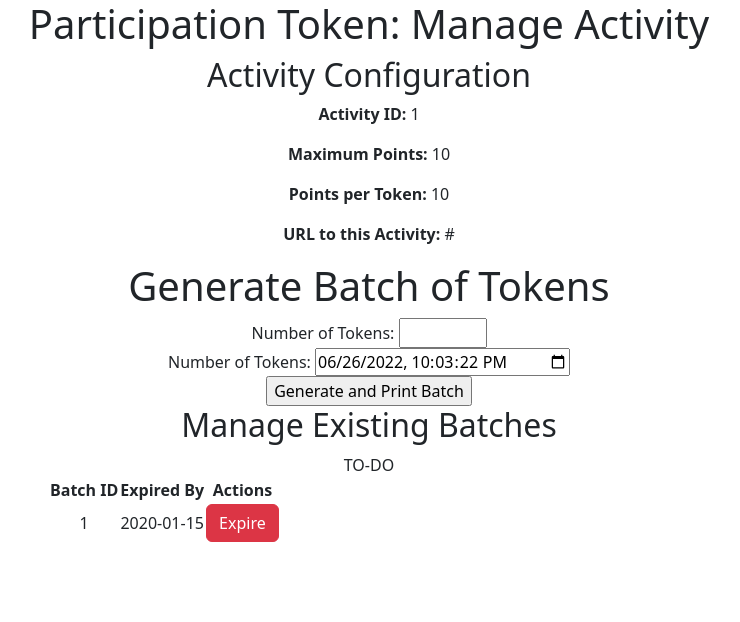
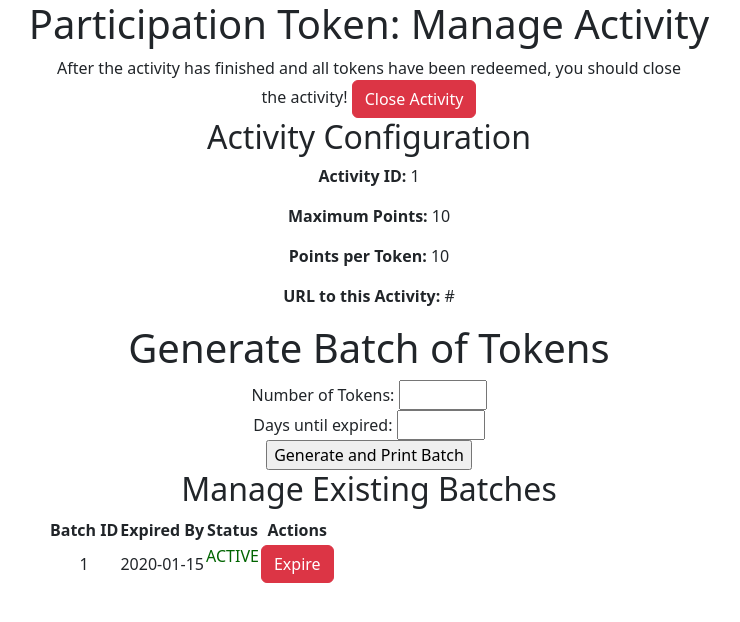
Before and after one commit to h1551574/participation-token, a Flask app: template participation_token/templates/manage_activity.html in a window 1280 px wide. Shown: the top 622 px of the page, without its empty margins (271-1011 px from the left). Run offline with Flask 2, Linux system fonts and the light colour scheme; the template is opened without the code that fills it: most values are stand-ins (such as "Sample title", 1, 10 or a date in 2020); data that the repository does not hold is empty; some libraries are stand-ins or nearby versions.

Commit message:
Batch Expiration and Activity Closing added!

```diff
--- a/participation_token/app.py
+++ b/participation_token/app.py
@@ -10,6 +10,7 @@ from sys import set_asyncgen_hooks
 
 from tempfile import mkdtemp
 import time
+from tokenize import Token
 from urllib import response
 from celery import Celery
 import celery
@@ -25,7 +26,7 @@ from pylti1p3.lineitem import LineItem
 from pylti1p3.tool_config import ToolConfJsonFile
 from pylti1p3.registration import Registration
 from flask_sqlalchemy import SQLAlchemy
-from sqlalchemy import func
+from sqlalchemy import false, func
 import qrcode
 from fpdf import FPDF
 import string
@@ -36,7 +37,7 @@ import os
 import sys
 import shutil
 
-from auth import is_activity_id_matching, is_admin_required
+from auth import is_admin_required
 
 
 class ReverseProxied(object):
@@ -67,11 +68,11 @@ config = {
     "SESSION_COOKIE_NAME": "flask-session-id",
     "SESSION_COOKIE_HTTPONLY": False,
     "SESSION_COOKIE_SECURE": True,   # should be True in case of HTTPS usage (production)
-    "SESSION_COOKIE_SAMESITE": None,  # should be 'None' in case of HTTPS usage (production)
+    "SESSION_COOKIE_SAMESITE": "None",  # should be 'None' in case of HTTPS usage (production)
     "DEBUG_TB_INTERCEPT_REDIRECTS": False,
     "SQLALCHEMY_DATABASE_URI": "sqlite:///databases/test_db.sqlite",
     "SQLALCHEMY_TRACK_MODIFICATIONS": False,
-    "TOOL_URL": "https://wild-plums-clap-84-115-224-49.loca.lt",
+    "TOOL_URL": "https://793c-2a02-8388-3c1-bb00-62da-2606-b90c-fea0.eu.ngrok.io",
     "UPLOAD_FOLDER": "uploads",
 }
 app.config.from_mapping(config)
@@ -85,6 +86,8 @@ class Activity_config(db.Model):
     max_score = db.Column(db.Float, nullable=False)
     token_score = db.Column(db.Float, nullable=False)
     redirect_url = db.Column(db.String, nullable=False)
+    is_closed = db.Column(db.Boolean, nullable=False)
+
 
     def __repr__(self):
         return '<Id %r> ' % self.id + '<Max  %r> ' % self.max_score + '<TS  %r> ' % self.token_score
@@ -102,6 +105,8 @@ class Token_batch(db.Model):
     batch_id = db.Column(db.Integer, primary_key=True)
     activity_id = db.Column(db.Integer, primary_key=True)
     expired_by = db.Column(db.DateTime, nullable=False)
+    expired = db.Column(db.Boolean, nullable=False)
+
 
     def __repr__(self):
         return '<B_ID  %r> ' % self.batch_id + '<A_ID  %r> ' % self.activity_id + '<EXP_DATE  %r> ' % self.expired_by
@@ -129,7 +134,10 @@ celery = make_celery(app)
 @celery.task(bind=True)
 def generate_tokens_async(self,activity_url,activity_id, batch_id,amount_tokens,expired_by_date):
     tokens = []
-    expired_by_date = datetime.datetime.now()
+    # Deserialize expired_by_date since Celery automatically serializes
+    # data sent between Main Task and Workers into strings.
+    expired_by_date = datetime.datetime.strptime(expired_by_date, '%Y-%m-%dT%H:%M:%S.%f')
+    print(type(expired_by_date))
     x = range(amount_tokens)
     for n in x:
         token = secrets.token_urlsafe(nbytes=12)
@@ -143,7 +151,7 @@ def generate_tokens_async(self,activity_url,activity_id, batch_id,amount_tokens,
         self.update_state(state='PROGRESS',
                         meta={'current': n, 'total': amount_tokens,
                             'status': " of tokens generated!"})
-    token_batch = Token_batch(batch_id=batch_id,activity_id=activity_id,expired_by=expired_by_date)
+    token_batch = Token_batch(batch_id=batch_id,activity_id=activity_id,expired_by=expired_by_date,expired=False)
     db.session.add(token_batch)
     db.session.commit()
     filename = pdf_factory_async(self,tokens,activity_url, batch_id,activity_id)
@@ -156,11 +164,10 @@ def pdf_factory_async(task,tokens,redirect_url,batch_id,activity_id):
     load_token_url = []
     app.config['TOOL_URL']
     amount_tokens = len(tokens)
-    print(tokens)
     activity_id = str(activity_id)
+    print(redirect_url)
     for token in tokens:
-        print(token)
-        load_token_url.append([app.config['TOOL_URL']+'/load_token/?token='+str(token[0])+'&token_id='+str(token[1])+'&redirect_url='+redirect_url,token[0]])
+        load_token_url.append([app.config['TOOL_URL']+'/load_token/?token='+str(token[0])+'&batch_id='+str(batch_id)+'&token_id='+str(token[1])+'&redirect_url='+redirect_url,token[0]])
 
     class PDF(FPDF):
         def header(self):
@@ -268,16 +275,18 @@ def longtask():
     activity_id = session['activity_id']
 
     amount_tokens = int(request.form['num_tokens'])
- #   expiration_date_test = request.form['expiration_date']
- #   timezone_offset = request.form['timezone_offset']
+    days_until_expired = int(request.form['days_until_expired'])
 
-    expired_by_date = datetime.datetime.now()
-    max_batch_id = db.session.query(func.max(Grade_token.batch_id)).\
-    filter(Grade_token.activity_id == activity_id).\
+    expired_by_date = datetime.datetime.now() + datetime.timedelta(days=days_until_expired)
+    print("longtask")
+    print(type(expired_by_date))
+    max_batch_id = db.session.query(func.max(Token_batch.batch_id)).\
+    filter(Token_batch.activity_id == activity_id).\
     scalar()
 
+    # The query returns a tuple of size 1 therefore we need element 0
     activity_url = str(db.session.query(Activity_config.redirect_url).\
-        filter(Activity_config.id == activity_id).first())
+        filter(Activity_config.id == activity_id).first()[0])
     if max_batch_id:
         max_batch_id += 1
     else:
@@ -323,6 +332,33 @@ def taskstatus(task_id):
     return jsonify(response)
 
 
+# Periodic Task (every 1h) to check if any token batches are expired
+@celery.task()
+def check_expired_batches():
+    now = datetime.datetime.now()
+    print("check expired:")
+    expired_batches = db.session.query(Token_batch).\
+        filter(Token_batch.expired == False).\
+        filter(Token_batch.expired_by < now).all()
+    for batch in expired_batches:
+        batch.expired = True
+        # Delete all tokens of expired batch
+        db.session.query(Grade_token).\
+        filter(Grade_token.activity_id == batch.activity_id).\
+        filter(Grade_token.batch_id == batch.batch_id).delete()
+
+    db.session.commit()
+    print("check expired (END)")
+    return
+
+@celery.on_after_configure.connect
+def setup_periodic_tasks(sender, **kwargs):
+    # Expire Batches past expire by date every hour!
+    sender.add_periodic_task(datetime.timedelta(hours=1), check_expired_batches.s(), name='Checking expired batches')
+    # (Every Minute for debugging purposes!)
+    # sender.add_periodic_task(datetime.timedelta(minutes=1), check_expired_batches.s(), name='Checking expired batches')
+
+# LTI Setup
 PAGE_TITLE = 'Grade Token Example'
 
 
@@ -359,7 +395,7 @@ def get_jwk_from_public_key(key_name):
     return jwk
 
 
-
+# LTI Login Page
 @app.route('/login/', methods=['GET', 'POST'])
 def login():
     tool_conf = ToolConfJsonFile(get_lti_config_path())
@@ -376,6 +412,9 @@ def login():
         .redirect(target_link_uri)
 
 
+# LTI Launch Page: Learning Platform intitiates launch
+# with a Post Requests which includes the necessary launch data (roles, activity_id, grade_service)
+# in the request header.
 @app.route('/launch/', methods=['POST', 'GET'])
 def launch():
     tool_conf = ToolConfJsonFile(get_lti_config_path())
@@ -401,17 +440,61 @@ def launch():
 
     session['is_admin'] = user_is_admin
 
+    tpl_kwargs = {
+        'page_title': PAGE_TITLE,
+        'launch_data': message_launch.get_launch_data(),
+        'launch_id': message_launch.get_launch_id(),
+        'curr_user_name': message_launch_data.get('name', ''),
+        'curr_user_name': message_launch_data.get('name', '')
+    }
+
+    curr_activity_id = activity_id
+
+    activity_config = Activity_config.query.filter_by(id=curr_activity_id).first()
+    tpl_kwargs['curr_activity_id'] = curr_activity_id
+
+
+
+
+
+    if user_is_admin:
+        if activity_config is None:
+            return render_template('configure_activity.html', **tpl_kwargs)
+
+        tpl_kwargs['curr_max_score'] = activity_config.max_score
+        tpl_kwargs['curr_token_score'] = activity_config.token_score
+        tpl_kwargs['curr_activity_url'] = activity_config.redirect_url
+
+
+        batches = Token_batch.query.filter_by(activity_id=activity_id).all()
+        tpl_kwargs['curr_batches'] = batches
+        if activity_config.is_closed:
+            return render_template('activity_closed.html', **tpl_kwargs)
+        return render_template('manage_activity.html', **tpl_kwargs)
+    if activity_config.is_closed:
+        return render_template('activity_closed_student.html', **tpl_kwargs)
 
     # Loading in the Token that was previously set via QR Code Link
 
     token = session.get('token')
     token_id = session.get('token_id')
+    token_batch_id = session.get('token_batch_id')
+    token_batch = Token_batch.query.filter_by(batch_id=token_batch_id,activity_id=activity_id).first()
+    has_max_score = False
+
+    if token_batch is None:
+        return render_template('batch_expired_removed.html')
+    elif token_batch.expired:
+        return render_template('batch_expired_removed.html')
+
     if token:
         print(token)
         has_token = True
+
         grade_token = Grade_token.query.filter_by(id=token_id,activity_id=activity_id).first()
+
         activity_config = Activity_config.query.filter_by(id=activity_id).first()
-
+        token_redeemed = grade_token.redeemed
         # Testing
         token_ok = bcrypt.checkpw(token.encode('UTF-8'), grade_token.code)
         if token_ok and not grade_token.redeemed:
@@ -440,7 +523,6 @@ def launch():
 
             print("achieved_grade")
             print(achieved_grade)
-            has_max_score = False
             if achieved_grade < activity_config.max_score:
                 achieved_grade = achieved_grade+activity_config.token_score
             if achieved_grade >= activity_config.max_score:
@@ -467,38 +549,10 @@ def launch():
             db.session.commit()
     else:
         has_token = False
-
-    tpl_kwargs = {
-        'page_title': PAGE_TITLE,
-        'launch_data': message_launch.get_launch_data(),
-        'launch_id': message_launch.get_launch_id(),
-        'curr_user_name': message_launch_data.get('name', ''),
-        'curr_user_name': message_launch_data.get('name', ''),
-        'curr_token' : token,
-        'has_token' : has_token,
-    }
-
-    curr_activity_id = activity_id
-
-    activity_config = Activity_config.query.filter_by(id=curr_activity_id).first()
-    tpl_kwargs['curr_activity_id'] = curr_activity_id
-
-
-
-
-
-    if user_is_admin:
-        if activity_config is None:
-            return render_template('configure_activity.html', **tpl_kwargs)
-
-        tpl_kwargs['curr_max_score'] = activity_config.max_score
-        tpl_kwargs['curr_token_score'] = activity_config.token_score
-        tpl_kwargs['curr_activity_url'] = activity_config.redirect_url
-
-
-        batches = Token_batch.query.filter_by(activity_id=activity_id).all()
-        tpl_kwargs['curr_batches'] = batches
-        return render_template('manage_activity.html', **tpl_kwargs)
+    tpl_kwargs['curr_token'] = token
+    tpl_kwargs['has_token'] = has_token
+    tpl_kwargs['has_max_score'] = has_max_score
+    tpl_kwargs['token_redeemed'] = token_redeemed
     return render_template('redeem_token.html', **tpl_kwargs)
 
 
@@ -512,10 +566,9 @@ def get_jwks():
 
 @app.route('/configure_activity/', methods=['POST'])
 @is_admin_required
-@is_activity_id_matching
 def configure_activity():
     if request.method == 'POST':
-        activity_id = request.form['activity_id']
+        activity_id = session.get('activity_id')
         max_score = request.form['max_score']
         token_score = request.form['token_score']
         redirect_url = request.form['activity_url']
@@ -525,122 +578,50 @@ def configure_activity():
             activity_config.token_score = token_score
             activity_config.redirect_url = redirect_url
         else:
-            activity_config = Activity_config(id=activity_id, max_score=max_score, token_score=token_score, redirect_url=redirect_url)
+            activity_config = Activity_config(id=activity_id, max_score=max_score, token_score=token_score, redirect_url=redirect_url, is_closed = False)
             db.session.add(activity_config)
         db.session.commit()
         return render_template("activity_updated.html")
     return "Method Not Allowed", 403
 
-def generate_tokens_helper(batch_id,activity_id,amount_tokens,expired_by_date,retries = 0):
-    tokens = []
-    try:
-        x = range(amount_tokens)
-        for _ in x:
-            token = secrets.token_urlsafe(nbytes=12)
-            #code = token.encode('UTF-8')
-            code = bcrypt.hashpw(token.encode('UTF-8'), bcrypt.gensalt(14))
-            grade_token = Grade_token(code=code,batch_id=batch_id,activity_id=activity_id,redeemed=False)
-            db.session.add(grade_token)
-            db.session.flush()
-            #print(grade_token.id)
-            tokens.append([token,grade_token.id])
-        token_batch = Token_batch(batch_id=batch_id,activity_id=activity_id,expired_by=expired_by_date)
-        db.session.add(token_batch)
+@app.route('/close_activity/', methods=['POST'])
+@is_admin_required
+def close_activity():
+    if request.method == 'POST':
+        activity_id = session.get('activity_id')
+        Token_batch.query.filter_by(activity_id=activity_id).delete()
+        Grade_token.query.filter_by(activity_id=activity_id).delete()
+        activity_config= Activity_config.query.filter_by(id=activity_id).first()
+        activity_config.is_closed = True
         db.session.commit()
-    except sqlalchemy.exc.IntegrityError:
-        if retries < 5:
-            print("Oh No!")
-            generate_tokens_helper(retries=retries+1)
-        else:
-            return False
-    return tokens
+        return render_template("activity_closed.html")
+    return "Method Not Allowed", 403
 
+@app.route('/expire_batch/', methods=['POST'])
+@is_admin_required
+def expire_batch():
+    if request.method == 'POST':
+        activity_id = session.get('activity_id')
+        batch_id = request.form['batch_id']
+        expired_batch = Token_batch.query.filter_by(activity_id=activity_id,batch_id=batch_id).first()
+        expired_batch.expired = True
+        db.session.query(Grade_token).\
+        filter(Grade_token.activity_id == expired_batch.activity_id).\
+        filter(Grade_token.batch_id == expired_batch.batch_id).delete()
+        db.session.commit()
+        return render_template("activity_updated.html")
+    return "Method Not Allowed", 403
 
-
-def batch_pdf_factory(tokens,redirect_url,batch_id,activity_id):
-    load_token_url = []
-    app.config['TOOL_URL']
-
-    for token in tokens:
-        load_token_url.append([app.config['TOOL_URL']+'load_token/?token='+token[0]+'&token_id='+str(token[1])+'&redirect_url='+redirect_url,token[0]])
-
-    class PDF(FPDF):
-        def header(self):
-            # Logo
-            # Arial bold 15
-            self.set_font('Arial', 'B', 15)
-            # Move to the right
-            self.cell(10)
-            # Title
-            self.cell(170, 10, 'Course Title: LTI | Activity:'+ str(activity_id) + ' | Batch:'+ str(batch_id), 1, 0, 'C')
-            # Line break
-            self.ln(20)
-
-    pdf = PDF()
-    pdf.add_page()
-
-    pdf.set_font('Times', '', 9)
-    yoffset = 21
-    xoffsetRight = 155
-    xoffsetMiddle = 95
-    xoffsetLeft = 35
-    imagePosition = 0
-    imageSize = 30
-    yoffset_increment = 35
-    text_y_offset = 5.5
-    cell_width = 62
-    cell_height = 10
-
-    pdf.ln(16) # Top Offset
-
-    y_dash = 55
-    x1_dash = 0
-    x2_dash = 210
-
-    y1_hdash = 25
-    y2_hdash = 285
-    x_hdash_l = 75
-    x_hdash_r = 140
-
-    dir = activity_id
-    if not os.path.exists(dir):
-        os.mkdir(dir)
-
-    for token in load_token_url:
-        qr_img = qrcode.make(token[0])
-        qr_img.save(activity_id+"/qr_code_"+activity_id+token[1]+".png")
-        if imagePosition==0:
-            pdf.image(activity_id+"/qr_code_"+activity_id+token[1]+".png", xoffsetLeft, yoffset, imageSize)
-            pdf.cell(6,5)
-            pdf.cell(cell_width, cell_height, 'Code: '+token[1], 0, 0, 'C')
-            imagePosition=1
-        elif imagePosition==1:
-            pdf.image(activity_id+"/qr_code_"+activity_id+token[1]+".png", xoffsetMiddle, yoffset, imageSize)
-            pdf.cell(cell_width, cell_height, 'Code: '+token[1], 0, 0, 'C')
-            imagePosition=2
-        else:
-            pdf.image(activity_id+"/qr_code_"+activity_id+token[1]+".png", xoffsetRight, yoffset, imageSize)
-            pdf.cell(cell_width, cell_height, 'Code: '+token[1], 0, 0, 'C')
-            pdf.ln(imageSize+text_y_offset)
-            imagePosition=0
-            pdf.dashed_line(x1_dash, y_dash, x2_dash, y_dash, 1, 2)
-            pdf.dashed_line(x_hdash_l, y1_hdash, x_hdash_l, y2_hdash, 1, 2)
-            pdf.dashed_line(x_hdash_r, y1_hdash, x_hdash_r, y2_hdash, 1, 2)
-
-
-            y_dash +=yoffset_increment+0.4
-            yoffset += yoffset_increment+0.4
-
-    dir = activity_id
-
-    try:
-        shutil.rmtree(dir)
-    except OSError as e:
-        print("Error: %s - %s." % (e.filename, e.strerror))
-    filename = 'b_'+str(batch_id)+'a_'+str(activity_id)+'.pdf'
-    filepath = os.path.join(app.root_path, app.config['UPLOAD_FOLDER'],filename)
-    pdf.output(filepath, 'F')
-    return filename
+@app.route('/delete_batch/', methods=['POST'])
+@is_admin_required
+def delete_batch():
+    if request.method == 'POST':
+        activity_id = session.get('activity_id')
+        batch_id = request.form['batch_id']
+        Token_batch.query.filter_by(activity_id=activity_id,batch_id=batch_id).delete()
+        db.session.commit()
+        return render_template("activity_updated.html")
+    return "Method Not Allowed", 403
 
 @app.route('/uploads/<filename>', methods=['GET', 'POST'])
 @is_admin_required
@@ -655,11 +636,14 @@ def load_token():
     if request.method == 'GET':
         token = request.args.get('token')
         token_id = request.args.get('token_id')
+        token_batch_id = request.args.get('batch_id')
+
         redirect_url = request.args.get('redirect_url')
         if redirect_url:
             response = make_response(redirect(redirect_url))
             session['token'] = token
             session['token_id'] = token_id
+            session['token_batch_id'] = token_batch_id
             return response
     return('Something went wrong!')
 
--- a/participation_token/templates/activity_updated.html
+++ b/participation_token/templates/activity_updated.html
@@ -1,6 +1,6 @@
 {% extends 'base.html' %}
 
 {% block content %}
-<h1>Activity Configuration updated!</h1>
+<h1>Activity updated!</h1>
 Reload the page to return to the main menu!
 {% endblock %}
--- a/participation_token/templates/manage_activity.html
+++ b/participation_token/templates/manage_activity.html
@@ -5,6 +5,35 @@
     <h1 style="text-align: center;">Participation Token: Manage Activity</h1>
     <div id="wrapper">
     <div class="activity-config" id="centered-div" style="width: 50%; margin: 0 auto; text-align: center;">
+        <!-- Button trigger modal -->
+        After the activity has finished and all tokens have been redeemed, you should close the activity!
+        <button type="button" class="btn btn-danger" data-bs-toggle="modal" data-bs-target="#exampleModal">
+            Close Activity
+        </button>
+
+        <!-- Modal -->
+        <div class="modal fade" id="exampleModal" tabindex="-1" aria-labelledby="exampleModalLabel" aria-hidden="true">
+            <div class="modal-dialog">
+            <div class="modal-content">
+                <div class="modal-header">
+                <h5 class="modal-title" id="exampleModalLabel">Do you really want to close the Activity?</h5>
+                <button type="button" class="btn-close" data-bs-dismiss="modal" aria-label="Close"></button>
+                </div>
+                <div class="modal-body">
+                    <p style="color:maroon">WARNING!: Closing the activity will expire and delete
+                        all generated tokens and students won't be able to redeem them for this activity!
+                    </p>
+                    <p style="color:goldenrod">INFO: Grades from previously redeemed tokens will be preserved!</p>
+                </div>
+                <div class="modal-footer">
+                <form method="post" action="{{url_for('close_activity')}}">
+                    <input type="submit" class="btn btn-danger" value="Close Activity">
+                </form>
+                <button type="button" class="btn btn-secondary" data-bs-dismiss="modal">Cancel</button>
+                </div>
+            </div>
+            </div>
+        </div>
         <h2>Activity Configuration</h2>
 
         <p><b>Activity ID:</b>  {{curr_activity_id}}</p>
@@ -17,19 +46,9 @@
             <input type="number" id="num_tokens" name="num_tokens"
                 min="0" max="21" required>
             <br>
-            <label for="expiration_date">Number of Tokens: </label>
-            <input type="datetime-local" id="expiration_date" name="expiration_date" required>
-            <input type="hidden" id="timezone_offset" name="timezone_offset">
-            <script>
-                var dateControl = document.querySelector('#expiration_date');
-                const d = new Date();
-                const dateTimeLocalValue = (new Date(d.getTime() - d.getTimezoneOffset() * 60000).toISOString()).slice(0, -1);
-                dateControl.value = dateTimeLocalValue;
-                document.querySelector('#timezone_offset').value = d.getTimezoneOffset();
-
-                //var dateControl = document.querySelector('input[type="datetime-local"]');
-                //dateControl.value = '2017-06-01T08:30';
-            </script>
+            <label for="days_until_expired">Days until expired: </label>
+            <input type="number" id="days_until_expired" name="days_until_expired" required
+                min="0" max="31">
             <br>
             <input type="submit" id="btnSubmit" value="Generate and Print Batch">
         </form>
@@ -112,18 +131,38 @@
         });
     </script>
         <h2>Manage Existing Batches</h2>
-        TO-DO
             <table>
                 <tr>
                 <th>Batch ID</th>
                 <th>Expired By</th>
+                <th>Status</th>
                 <th>Actions</th>
                 </tr>
                 {% for batch in curr_batches %}
                 <tr>
                     <td>{{ batch.batch_id }}</td>
-                    <td>{{ batch.expired_by.strftime("%d/%m/%Y, %H:%M:%S") }}</td>
-                    <td><a href="/kommtnoch" class="btn btn-danger">Expire</a> </td>
+                    <td>{{ batch.expired_by.strftime("%d/%m/%Y") }}</td>
+                    <td>
+{% if batch.expired %}
+                        <p style="color:maroon">EXPIRED</p>
+                    </td>
+                    <td>
+                        <form action="{{url_for('delete_batch')}}" method="post" id="delete_batch">
+                            <input type="hidden" id="batch_id" name="batch_id"required value="{{batch.batch_id}}">
+                            <input type="submit" class="btn btn-warning" id="btnSubmit" value="Delete">
+                        </form>
+                    </td>
+{% else %}
+                        <p style="color:darkgreen">ACTIVE</p>
+                    </td>
+                    <td>
+                        <form action="{{url_for('expire_batch')}}" method="post" id="expire_batch">
+                            <input type="hidden" id="batch_id" name="batch_id"required value="{{batch.batch_id}}">
+                            <input type="submit" class="btn btn-danger" id="btnSubmit" value="Expire">
+                        </form>
+                    </td>
+{% endif %}
+
                 </tr>
                 {% endfor %}
             </table>
```
Also changed, not shown: participation_token/auth.py (+1 -13 lines), participation_token/templates/activity_closed.html (added, +8 -0 lines), participation_token/templates/activity_closed_student.html (added, +8 -0 lines), participation_token/templates/batch_expired_removed.html (added, +8 -0 lines), participation_token/templates/redeem_token.html (+24 -5 lines).
